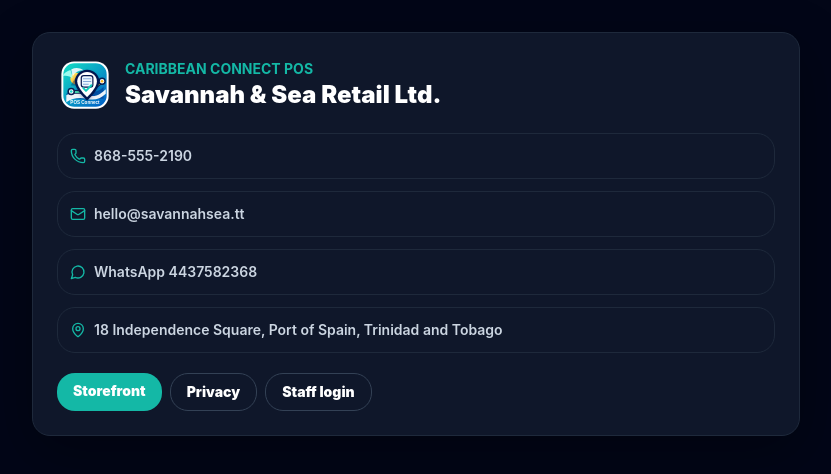
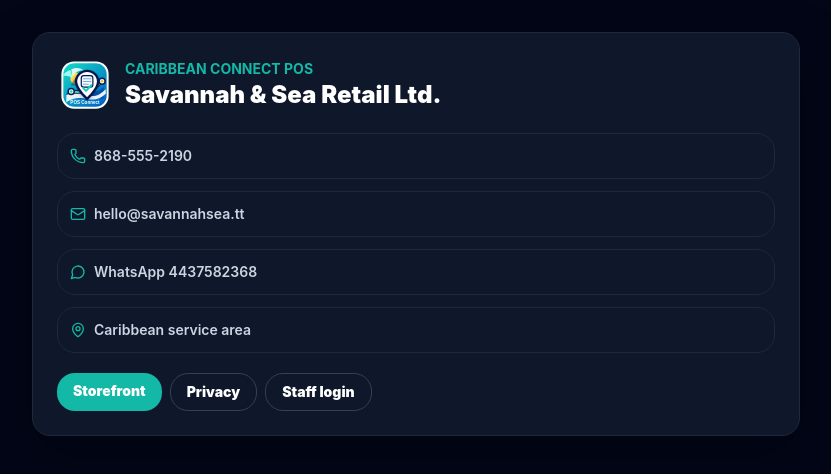
Before and after one commit to brandonstlewis73-boop/Caribbean-POS-connect-, a Next.js app: page /contact in a window 1280 px wide. Shown: the top 474 px of the page, without its empty margins (224-1055 px from the left). Built offline with nearby package versions, Linux system fonts and the light colour scheme; no server answers.

Commit message:
Update app shell market currency display

```diff
--- a/app/contact/page.tsx
+++ b/app/contact/page.tsx
@@ -8,7 +8,7 @@
   phone: "868-555-2190",
   email: "hello@savannahsea.tt",
   whatsapp: "4437582368",
-  address: "18 Independence Square, Port of Spain, Trinidad and Tobago"
+  address: "Caribbean service area"
 };
 
 const whatsAppLink = `https://wa.me/${cleanWhatsAppNumber(business.whatsapp)}?text=${encodeURIComponent(
--- a/app/layout.tsx
+++ b/app/layout.tsx
@@ -22,7 +22,7 @@
 export const metadata: Metadata = {
   title: "Caribbean Connect POS",
   description:
-    "Premium POS, orders, inventory, delivery, receipts, subscriptions, and customer management for Trinidad and Tobago businesses.",
+    "Premium POS, orders, inventory, delivery, receipts, subscriptions, and customer management for Caribbean businesses.",
   metadataBase: appUrl,
   icons: {
     icon: "/logo.svg"
@@ -30,7 +30,7 @@
   openGraph: {
     title: "Caribbean Connect POS",
     description:
-      "Premium POS, storefront, delivery, Waze, WhatsApp, inventory, and reporting for Trinidad and Tobago.",
+      "Premium POS, storefront, delivery, Waze, WhatsApp, inventory, and reporting for Caribbean businesses.",
     url: appUrlString,
     siteName: "Caribbean Connect POS",
     type: "website"
--- a/app/page.tsx
+++ b/app/page.tsx
@@ -14,13 +14,13 @@
   {
     title: "Dashboard",
     icon: BarChart3,
-    lines: ["Today TT$0.00", "Orders 0", "Low stock clear"],
+    lines: ["Today $0.00", "Orders 0", "Low stock clear"],
     accent: "from-teal-300 to-cyan-300"
   },
   {
     title: "Checkout/Register",
     icon: ShoppingCart,
-    lines: ["Cart", "Cash • Card • Transfer", "TTD receipt"],
+    lines: ["Cart", "Cash / Card / Transfer", "Store currency receipt"],
     accent: "from-emerald-300 to-lime-300"
   },
   {
@@ -46,7 +46,7 @@
             </div>
           </div>
           <p className="mt-5 max-w-xl text-lg font-bold leading-8 text-teal-50/72">
-            POS System • Orders • Inventory • Delivery
+            POS System / Orders / Inventory / Delivery
           </p>
           <div className="mt-7 flex flex-wrap gap-3">
             <Link href="/login" className="inline-flex min-h-12 items-center justify-center rounded-card bg-gradient-to-r from-teal-300 via-cyan-300 to-emerald-300 px-5 text-sm font-black text-slate-950 shadow-[0_18px_48px_rgba(20,184,166,0.3)]">
--- a/components/customers/CustomersClient.tsx
+++ b/components/customers/CustomersClient.tsx
@@ -6,7 +6,7 @@
 import { Panel, PanelHeader } from "@/components/ui/Panel";
 import { Button } from "@/components/ui/Button";
 import { Field, TextAreaField } from "@/components/ui/Field";
-import { money } from "@/lib/constants";
+import { getDefaultCountryForCurrency, money } from "@/lib/constants";
 import { readApiPayload } from "@/lib/client-response";
 import { cleanWhatsAppNumber } from "@/lib/whatsapp";
 import type { Customer, CustomerInput, Order } from "@/lib/types";
@@ -17,7 +17,7 @@
   favoriteProducts: Array<{ name: string; quantity: number }>;
 };
 
-function emptyCustomerDraft(): Customer {
+function emptyCustomerDraft(currency: string): Customer {
   return {
     id: "new",
     name: "",
@@ -27,7 +27,7 @@
     street_address: "",
     city: "",
     region: null,
-    country: "Trinidad and Tobago",
+    country: getDefaultCountryForCurrency(currency),
     delivery_notes: "",
     waze_link: "",
     gps_latitude: null,
@@ -49,14 +49,14 @@
   return trimmed ? trimmed : undefined;
 }
 
-function toCustomerPayload(customer: Customer): CustomerInput {
+function toCustomerPayload(customer: Customer, currency: string): CustomerInput {
   return {
     name: nullableText(customer.name),
     phone: nullableText(customer.phone),
     email: nullableText(customer.email),
     street_address: nullableText(customer.street_address),
     city: nullableText(customer.city),
-    country: nullableText(customer.country) || "Trinidad and Tobago",
+    country: nullableText(customer.country) || getDefaultCountryForCurrency(currency),
     delivery_notes: nullableText(customer.delivery_notes),
     waze_link: nullableText(customer.waze_link),
     gps_latitude: customer.gps_latitude ?? undefined,
@@ -111,7 +111,7 @@
   function startNewCustomer() {
     setSelectedId("new");
     setProfile(null);
-    setDraft(emptyCustomerDraft());
+    setDraft(emptyCustomerDraft(currency));
     setMessage("Enter the customer details, then save the profile.");
   }
 
@@ -131,7 +131,7 @@
 
   async function saveCustomer() {
     if (!draft) return;
-    const payloadBody = toCustomerPayload(draft);
+    const payloadBody = toCustomerPayload(draft, currency);
     if (!payloadBody.name && !payloadBody.phone && !payloadBody.email) {
       setMessage("Add at least a customer name, phone, or email before saving.");
       return;
@@ -291,7 +291,7 @@
                 <Field label="Street address" value={draft.street_address || ""} onChange={(event) => setDraft({ ...draft, street_address: event.target.value })} />
                 <div className="grid gap-3 sm:grid-cols-2">
                   <Field label="City/town" value={draft.city || ""} onChange={(event) => setDraft({ ...draft, city: event.target.value })} />
-                  <Field label="Country" value={draft.country || "Trinidad and Tobago"} onChange={(event) => setDraft({ ...draft, country: event.target.value })} />
+                  <Field label="Country" value={draft.country || getDefaultCountryForCurrency(currency)} onChange={(event) => setDraft({ ...draft, country: event.target.value })} />
                 </div>
                 <TextAreaField label="Delivery notes" value={draft.delivery_notes || ""} onChange={(event) => setDraft({ ...draft, delivery_notes: event.target.value })} />
               </div>
--- a/components/layout/AppShell.tsx
+++ b/components/layout/AppShell.tsx
@@ -6,15 +6,15 @@
   ClipboardList,
   LayoutDashboard,
   MapPinned,
-  PackageSearch,
   Printer,
   Settings,
   ShoppingCart,
   UserCog,
   UsersRound
 } from "lucide-react";
-import { APP_NAME } from "@/lib/constants";
+import { APP_NAME, CURRENCY_CODE, getDefaultCountryForCurrency } from "@/lib/constants";
 import { cn } from "@/lib/cn";
+import { getSettings } from "@/lib/data";
 
 const navGroups = [
   {
@@ -47,7 +47,7 @@
 
 const navItems = navGroups.flatMap((group) => group.items);
 
-export function AppShell({
+export async function AppShell({
   active,
   title,
   children,
@@ -58,6 +58,10 @@
   children: React.ReactNode;
   actions?: React.ReactNode;
 }) {
+  const settings = await getSettings().catch(() => null);
+  const currency = settings?.currency || CURRENCY_CODE;
+  const market = getDefaultCountryForCurrency(currency);
+
   return (
     <div className="min-h-screen overflow-x-hidden text-white">
       <aside className="fixed inset-y-0 left-0 z-20 hidden w-72 overflow-y-auto border-r border-white/10 bg-black/35 px-4 py-5 backdrop-blur-2xl lg:block">
@@ -65,7 +69,7 @@
           <img src="/logo.svg" alt="" className="h-12 w-12 shrink-0 rounded-2xl object-contain" />
           <span className="min-w-0">
             <span className="block text-sm font-black leading-tight text-white">{APP_NAME}</span>
-            <span className="text-xs font-bold text-cyan-200/70">Live POS • TTD</span>
+            <span className="text-xs font-bold text-cyan-200/70">Live POS / {currency}</span>
           </span>
         </Link>
         <nav className="grid gap-5">
@@ -101,7 +105,7 @@
           <div className="flex min-w-0 flex-wrap items-center justify-between gap-3">
             <div className="min-w-0">
               <p className="text-xs font-black uppercase tracking-[0.18em] text-cyan-200/60">
-                Trinidad and Tobago • TTD
+                {market} / {currency}
               </p>
               <h1 className="min-w-0 text-xl font-black leading-tight sm:text-2xl">{title}</h1>
             </div>
--- a/components/orders/OnlineOrderClient.tsx
+++ b/components/orders/OnlineOrderClient.tsx
@@ -105,15 +105,16 @@
   const deliveryRegions = getDeliveryRegionsForCurrency(settings.currency);
   const defaultDeliveryRegion = deliveryRegions[0] || "";
   const defaultCountry = getDefaultCountryForCurrency(settings.currency);
+  const initialCountry = getDefaultCountryForCurrency(initialSettings.currency);
 
   useEffect(() => {
     setCustomer((current) => {
       const nextRegion = deliveryRegions.includes(current.region) ? current.region : defaultDeliveryRegion;
-      const nextCountry = current.country && current.country !== "Trinidad and Tobago" ? current.country : defaultCountry;
+      const nextCountry = current.country && current.country !== initialCountry ? current.country : defaultCountry;
       if (nextRegion === current.region && nextCountry === current.country) return current;
       return { ...current, region: nextRegion, country: nextCountry };
     });
-  }, [defaultCountry, defaultDeliveryRegion, deliveryRegions]);
+  }, [defaultCountry, defaultDeliveryRegion, deliveryRegions, initialCountry]);
 
   function add(product: Product) {
     setCart((current) => {
```
